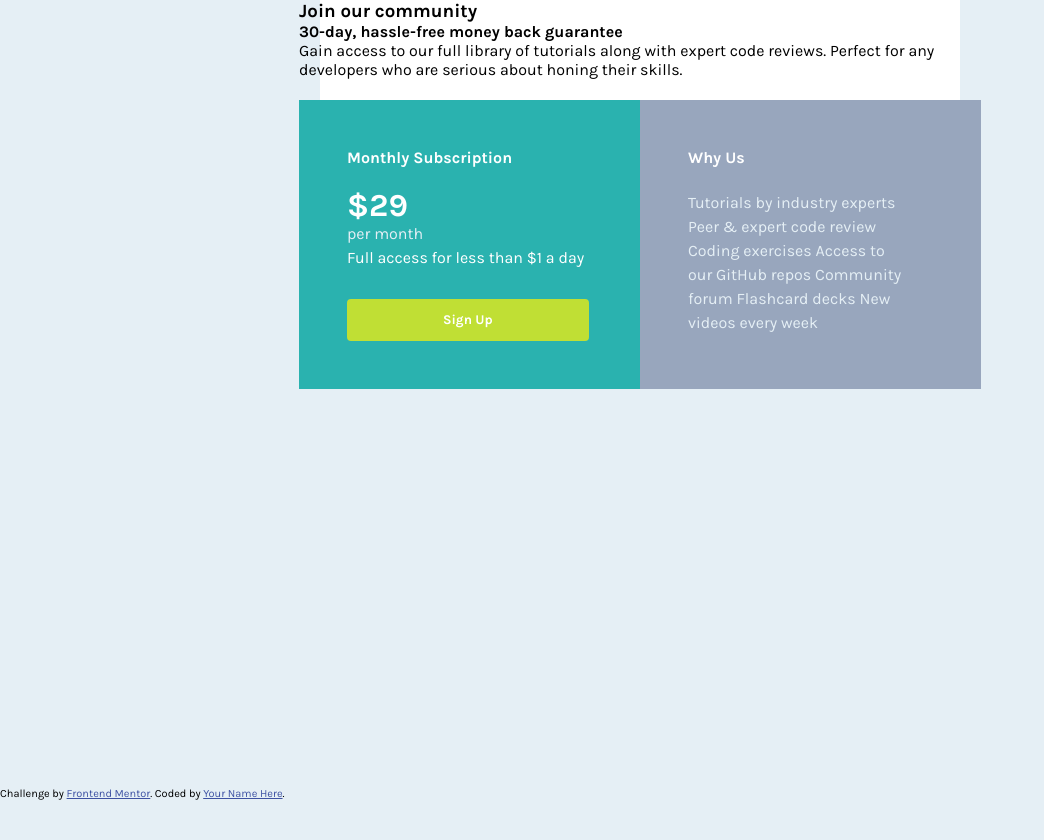
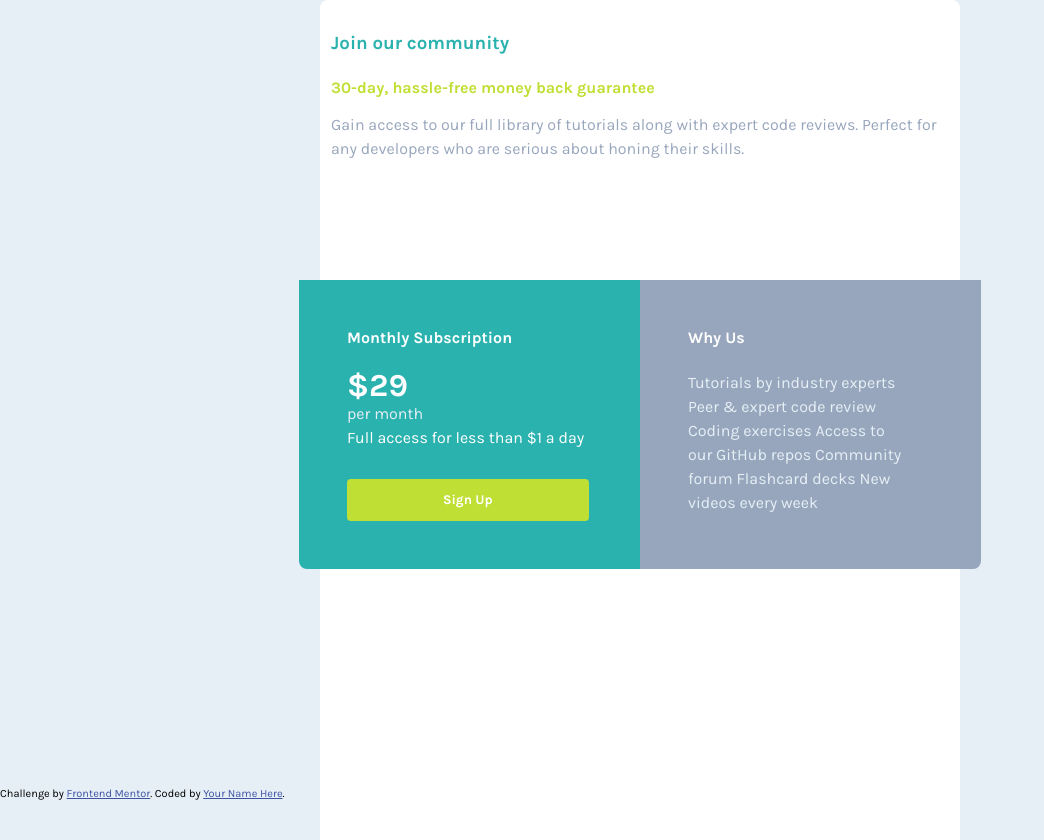
Before and after one commit to MosesKipyegon/cssisawesome, a website built with Vite: page fem-single-price-grid-component-master/index.html in a window 1280 px wide. Shown: the whole page, without its empty margins (0-1044 px from the left). Before the commit the page ends 800 px from the top, so only its background shows below. Built offline with nearby package versions, Linux system fonts and the light colour scheme.

```diff
--- a/fem-single-price-grid-component-master/index.html
+++ b/fem-single-price-grid-component-master/index.html
@@ -16,9 +16,9 @@
 
     <div class="container">
       <div class="card">
-        <h3 class="card__title">Join our community</h3>
-        <h4 class="card__subtitle">30-day, hassle-free money back guarantee</h4>
-        <p class="">Gain access to our full library of tutorials along with expert code reviews.
+        <h3 class="card__header">Join our community</h3>
+        <h4 class="card__body">30-day, hassle-free money back guarantee</h4>
+        <p class="card__copy">Gain access to our full library of tutorials along with expert code reviews.
           Perfect for any developers who are serious about honing their skills.</p>
       </div>
 
--- a/fem-single-price-grid-component-master/style.css
+++ b/fem-single-price-grid-component-master/style.css
@@ -31,23 +31,43 @@
 
 .container {
   display: grid;
-  grid: repeat(3, 100px) / auto-flow;
+  grid: repeat(3, 280px) / auto-flow;
   justify-content: center;
   max-width: 50%;
   background: white;
   margin: 0 auto;
+  border-radius: .5em .5em 0 0;
+}
+
+.card {
+  padding: 2em;
+}
+
+.card__header {
+  color: var(--p-clr-cyan);
+}
+
+.card__body {
+  color: var(--p-clr-bright-yellow);
+  margin-top: 1.5em;
+}
+
+.card__copy {
+  color: var(--n-clr-grayish-blue);
+  margin-top: 1em;
+  line-height: 1.5em;
 }
 
 .sidebar {
   display: grid;
   grid-template-columns: 341px 341px;
-
 }
 
 .subscription {
   background: var(--p-clr-cyan);
   padding: 3em;
   color: white;
+  border-radius: 0 0 0 .5em;
 }
 
 .sub__price {
@@ -80,6 +100,7 @@
 .why-us {
   background: var(--n-clr-grayish-blue);
   padding: 3em;
+  border-radius: 0 0 .5em 0;
 }
 
 .section__header {
```
